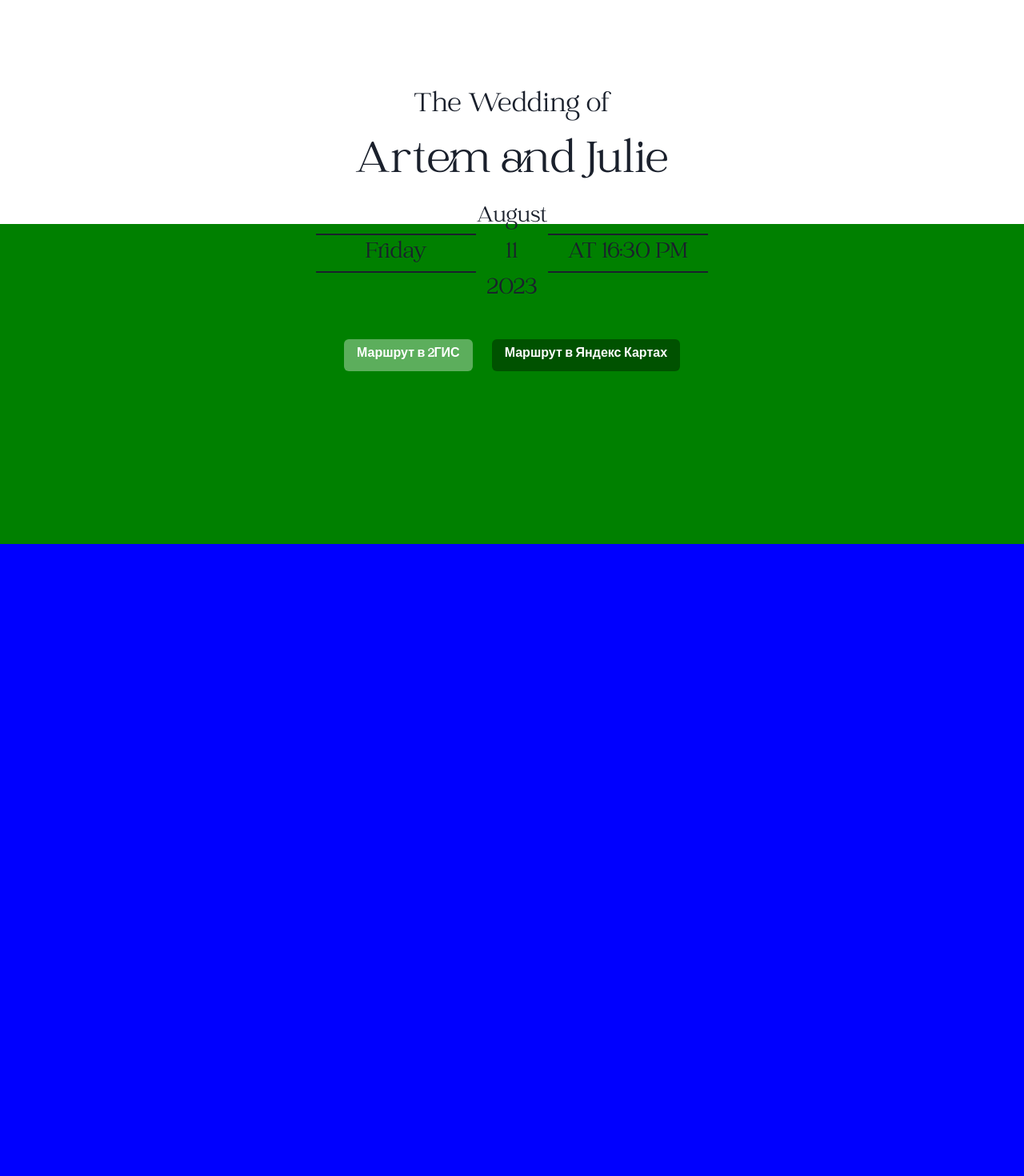
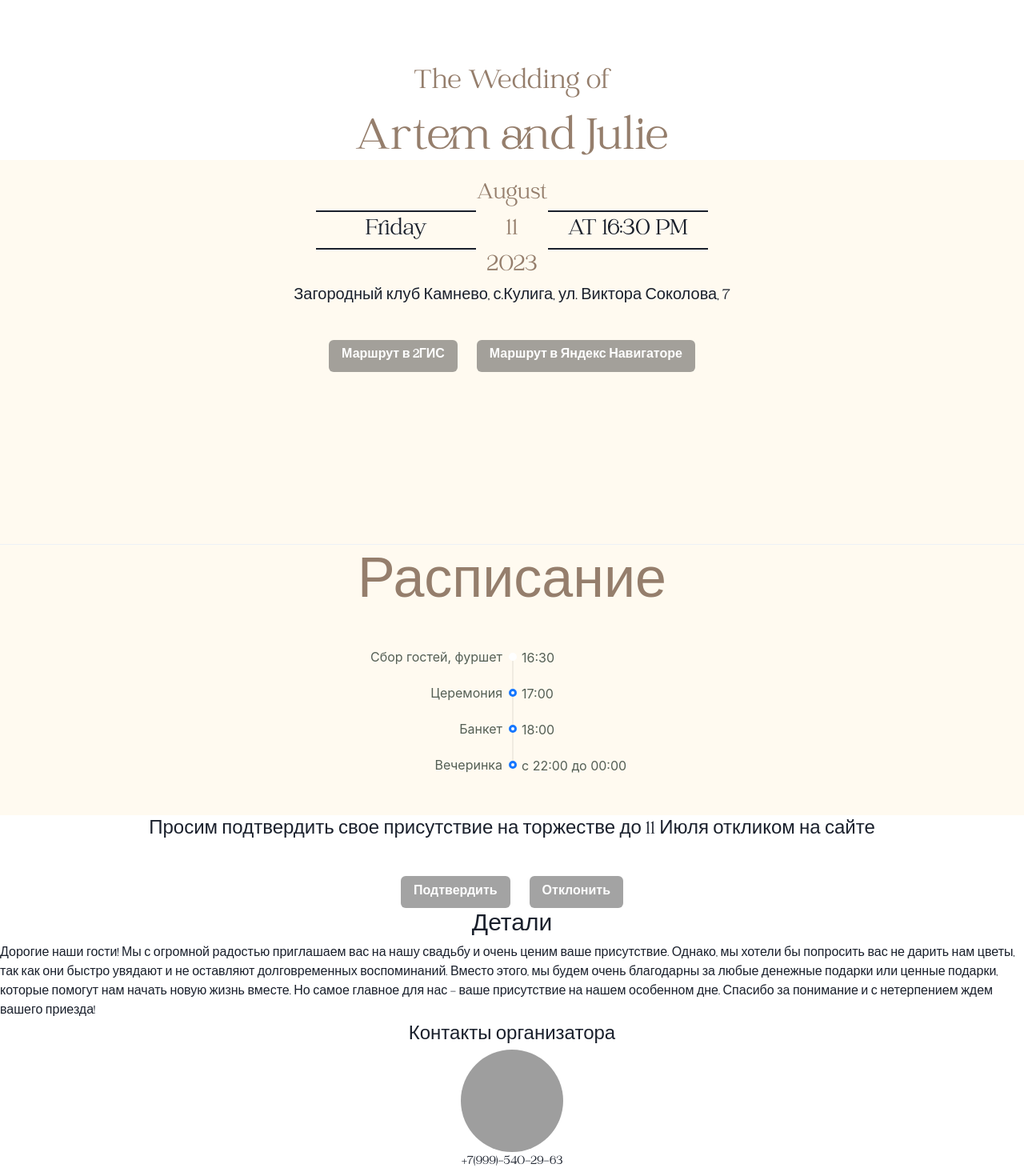
Before and after one commit to 4rtemshalamov/weddingsite, a Next.js app: page / in a window 1280 px wide. Shown: the part 120-1590 px from the top of the page at 80% size. Built offline with nearby package versions, Linux system fonts and the light colour scheme; grey boxes are pictures that could not be loaded.

Commit message:
added main sections

```diff
--- a/package.json
+++ b/package.json
@@ -17,6 +17,7 @@
     "@types/node": "18.13.0",
     "@types/react": "18.0.28",
     "@types/react-dom": "18.0.10",
+    "antd": "^5.4.0",
     "eslint": "8.34.0",
     "eslint-config-next": "13.1.6",
     "framer-motion": "^9.0.2",
--- /dev/null
+++ b/src/features/contacts/Contacts.tsx
@@ -0,0 +1,22 @@
+import { Avatar, Box, Input, Text, WrapItem } from '@chakra-ui/react'
+import Link from 'next/link'
+
+export default function Contacts() {
+  return (
+    <Box>
+      <Text fontSize="24px" textAlign="center">
+        Контакты организатора
+      </Text>
+      <WrapItem justifyContent="center">
+        <Avatar
+          size="2xl"
+          name="Segun Adebayo"
+          src="https://bit.ly/sage-adebayo"
+        />{' '}
+      </WrapItem>
+      <Text textAlign="center">
+        <Link href="tel:+79995402963">+7(999)-540-29-63</Link>
+      </Text>
+    </Box>
+  )
+}
--- /dev/null
+++ b/src/features/details/Details.tsx
@@ -0,0 +1,20 @@
+import { Flex, Text } from '@chakra-ui/react'
+
+export default function Details() {
+  return (
+    <Flex alignItems="center" flexDirection="column">
+      <Text textAlign="center" fontSize="3xl">
+        Детали
+      </Text>
+      <Text>
+        Дорогие наши гости! Мы с огромной радостью приглашаем вас на нашу
+        свадьбу и очень ценим ваше присутствие. Однако, мы хотели бы попросить
+        вас не дарить нам цветы, так как они быстро увядают и не оставляют
+        долговременных воспоминаний. Вместо этого, мы будем очень благодарны за
+        любые денежные подарки или ценные подарки, которые помогут нам начать
+        новую жизнь вместе. Но самое главное для нас - ваше присутствие на нашем
+        особенном дне. Спасибо за понимание и с нетерпением ждем вашего приезда!{' '}
+      </Text>
+    </Flex>
+  )
+}
--- a/src/features/greering/Greeting.tsx
+++ b/src/features/greering/Greeting.tsx
@@ -1,4 +1,5 @@
 import { Box, Button, ButtonGroup, Flex, Heading, Text } from '@chakra-ui/react'
+import { Divider } from '@chakra-ui/react'
 import Image from 'next/image'
 import Link from 'next/link'
 import weddingLogo from './../../../public/weddingLogo.png'
@@ -6,12 +7,16 @@ import weddingLogo from './../../../public/weddingLogo.png'
 export default function Greeting() {
   return (
     <Box position="relative">
-      <Box height="50vh">
+      <Box height="40vh">
         <Box position="absolute" bottom="27%" left="0" right="0">
           <Flex alignItems="center" flexDirection="column" textAlign="center">
             <Image src={weddingLogo} width={80} height={80} alt="weddingLogo" />
-            <Text fontSize={'4xl'}>The Wedding of</Text>
-            <Text fontSize={'6xl'}>Artem and Julie</Text>
+            <Text color={'mainFont'} fontSize={'4xl'}>
+              The Wedding of
+            </Text>
+            <Text color={'mainFont'} fontSize={'6xl'}>
+              Artem and Julie
+            </Text>
           </Flex>
           <Flex display="flex" justifyContent="center" alignItems="center">
             <Flex alignItems="center">
@@ -26,9 +31,15 @@ export default function Greeting() {
                 </Text>
               </Box>
               <Flex flexDirection="column" textAlign="center">
-                <Text fontSize={'3xl'}>August</Text>
-                <Text fontSize={'3xl'}>11</Text>
-                <Text fontSize={'3xl'}>2023</Text>
+                <Text color={'mainFont'} fontSize={'3xl'}>
+                  August
+                </Text>
+                <Text color={'mainFont'} fontSize={'3xl'}>
+                  11
+                </Text>
+                <Text color={'mainFont'} fontSize={'3xl'}>
+                  2023
+                </Text>
               </Flex>
               <Box textAlign="center">
                 <Text
@@ -42,24 +53,30 @@ export default function Greeting() {
               </Box>
             </Flex>
           </Flex>
+          <Box textAlign="center" fontSize="20px">
+            <Text textAlign={'center'}>
+              Загородный клуб Камнево, с.Кулига, ул. Виктора Соколова, 7
+            </Text>
             <ButtonGroup
               gap="4"
               display="flex"
               justifyContent="center"
               paddingTop="40px"
             >
-            <Button colorScheme="whiteAlpha">
+              <Button colorScheme="blackAlpha">
                 <Link href="https://go.2gis.com/qn192">Маршрут в 2ГИС</Link>
               </Button>
               <Button colorScheme="blackAlpha">
-              <Link href="https://yandex.ru/navi/?from=navi&lang=ru&ll=65.108603%2C57.258798&mode=poi&poi%5Bpoint%5D=65.108544%2C57.258835&poi%5Buri%5D=ymapsbm1%3A%2F%2Forg%3Foid%3D149507664224&z=21">
-                Маршрут в Яндекс Картах
+                <Link href="https://yandex.ru/navi/?from=navi&lang=ru&ll=65.108556%2C57.258739&mode=poi&poi%5Bpoint%5D=65.108544%2C57.258835&poi%5Buri%5D=ymapsbm1%3A%2F%2Forg%3Foid%3D149507664224&z=21">
+                  Маршрут в Яндекс Навигаторе
                 </Link>
               </Button>
             </ButtonGroup>
           </Box>
         </Box>
-      <Box backgroundColor={'green'} height="50vh"></Box>
+      </Box>
+      <Box backgroundColor={'main'} height="60vh"></Box>
+      <Divider colorScheme={'mainFont'} />
     </Box>
   )
 }
--- /dev/null
+++ b/src/features/invitation/Invitation.tsx
@@ -0,0 +1,25 @@
+import { Box, Button, ButtonGroup, Link, Text } from '@chakra-ui/react'
+
+export default function Invitation() {
+  return (
+    <Box>
+      <Text fontSize={'24px'} textAlign="center">
+        Просим подтвердить свое присутствие на торжестве до 11 Июля откликом на
+        сайте
+      </Text>
+      <ButtonGroup
+        gap="4"
+        display="flex"
+        justifyContent="center"
+        paddingTop="40px"
+      >
+        <Button colorScheme="blackAlpha">
+          <Link href="">Подтвердить</Link>
+        </Button>
+        <Button colorScheme="blackAlpha">
+          <Link href="">Отклонить</Link>
+        </Button>
+      </ButtonGroup>
+    </Box>
+  )
+}
--- a/src/features/schedule/Schedule.tsx
+++ b/src/features/schedule/Schedule.tsx
@@ -1,5 +1,47 @@
-import { Box } from '@chakra-ui/react'
+import { Box, Flex, Text } from '@chakra-ui/react'
+import { Steps, Timeline } from 'antd'
 
 export default function Schedule() {
-  return <Box bg="blue" height="100vh"></Box>
+  return (
+    <Box background="main">
+      <Text
+        color="mainFont"
+        fontSize="70px"
+        textAlign="center"
+        paddingBottom="30px"
+      >
+        Расписание
+      </Text>
+      <Box>
+        <Box>
+          <Timeline
+            mode="right"
+            items={[
+              {
+                children: 'Сбор гостей, фуршет',
+                color: '',
+                style: { fontSize: '16px', color: '#545F55' },
+                label: '16:30',
+              },
+              {
+                children: 'Церемония',
+                style: { fontSize: '16px', color: '#545F55' },
+                label: '17:00',
+              },
+              {
+                children: 'Банкет',
+                style: { fontSize: '16px', color: '#545F55' },
+                label: '18:00',
+              },
+              {
+                children: 'Вечеринка',
+                style: { fontSize: '16px', color: '#545F55' },
+                label: 'с 22:00 до 00:00',
+              },
+            ]}
+          />
+        </Box>
+      </Box>
+    </Box>
+  )
 }
--- a/src/pages/index.tsx
+++ b/src/pages/index.tsx
@@ -2,6 +2,9 @@ import Head from 'next/head'
 import { SimpleGrid } from '@chakra-ui/react'
 import Greeting from '../features/greering/Greeting'
 import Schedule from '@/features/schedule/Schedule'
+import Invitation from '@/features/invitation/Invitation'
+import Contacts from '@/features/contacts/Contacts'
+import Details from '@/features/details/Details'
 
 export default function Home() {
   return (
@@ -16,6 +19,9 @@ export default function Home() {
         <SimpleGrid columns={1}>
           <Greeting />
           <Schedule />
+          <Invitation />
+          <Details />
+          <Contacts />
         </SimpleGrid>
       </main>
     </>
--- a/src/styles/theme.ts
+++ b/src/styles/theme.ts
@@ -5,6 +5,11 @@ const theme = extendTheme({
     heading: `'CatchyMager', sans-serif`,
     body: `'CatchyMager', sans-serif`,
   },
+  colors: {
+    main: '#FFFAF0',
+    mainFont: '#957e6c',
+    font: '#545F55',
+  },
 })
 
 export default theme
```
Also changed, not shown: src/features/greering/CountItem.tsx (deleted, +0 -16 lines), src/features/greering/styles.ts (deleted, +0 -91 lines), 1 other file (tests, documents, lock files or other folders). Lines whose indentation alone changed are shown as unchanged.
